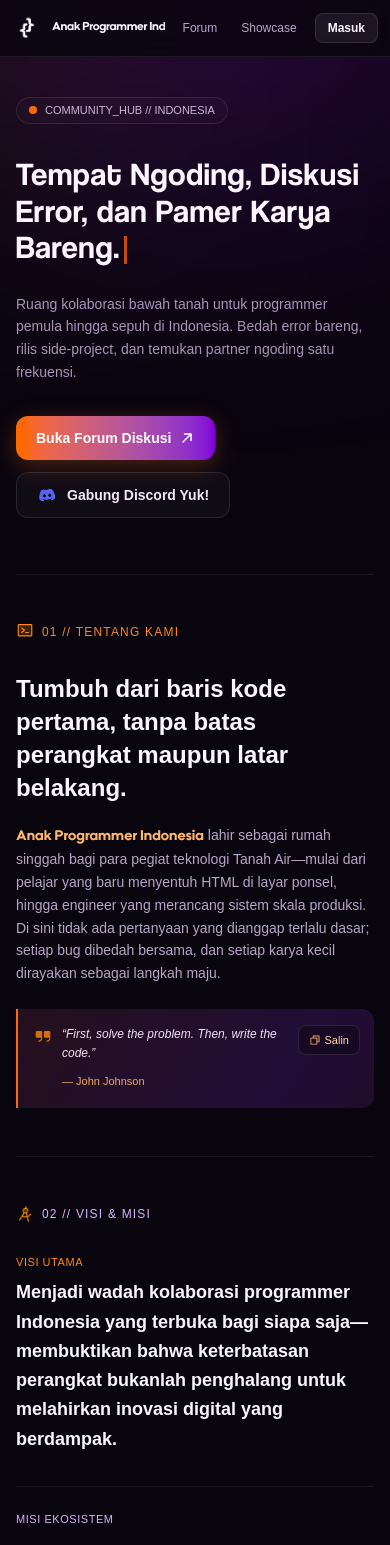
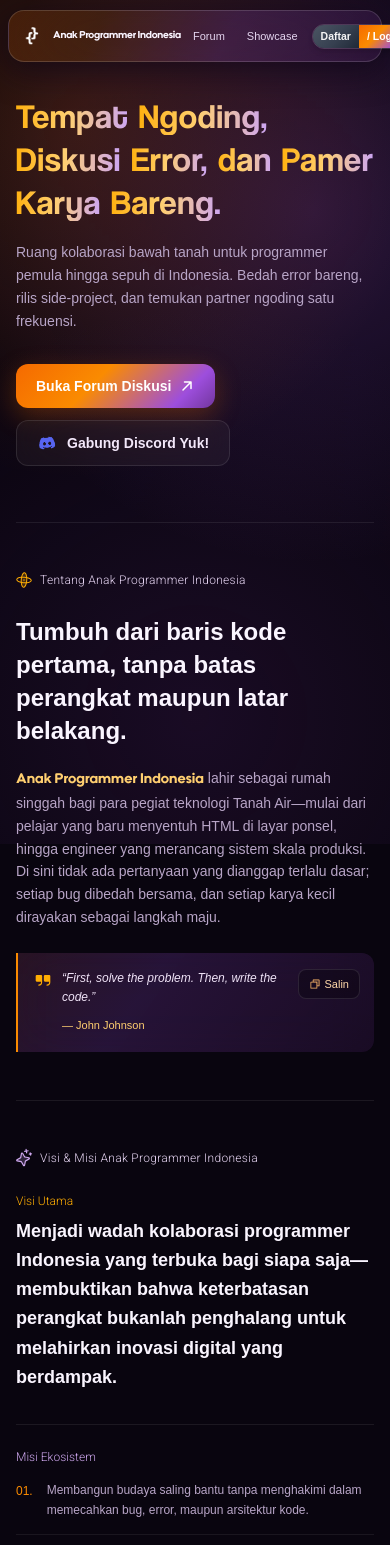
Before and after one commit to amotionwebsite/api-community-web, a Next.js app in the folder client/: page / in a window 390 px wide. Shown: the top 1545 px of the page. Built offline with nearby package versions, Linux system fonts and the light colour scheme.

Commit message:
feat: update navbar glassmorphism, palet orange-ungu, ikon rumah, dan font roboto

```diff
--- a/client/src/components/Navbar.js
+++ b/client/src/components/Navbar.js
@@ -4,10 +4,12 @@ import { useState, useEffect } from "react";
 import Link from "next/link";
 import { usePathname } from "next/navigation";
 import { motion, AnimatePresence } from "framer-motion";
+import { HouseLine } from "@phosphor-icons/react";
 
 export default function Navbar() {
   const pathname = usePathname();
   const [showBrandText, setShowBrandText] = useState(true);
+  const isSubPage = pathname !== "/";
 
   useEffect(() => {
     const cycleInterval = setInterval(() => {
@@ -23,27 +25,38 @@ export default function Navbar() {
   ];
 
   return (
-    <header className="sticky top-0 z-50 border-b border-white/[0.08] bg-[#09050f]/80 backdrop-blur-xl">
-      <div className="max-w-5xl mx-auto px-3 sm:px-5 h-14 sm:h-16 flex items-center justify-between gap-2">
-        <Link href="/" className="flex items-center gap-2 sm:gap-2.5 min-w-0 overflow-hidden">
+    <header className="sticky top-2.5 z-50 px-2 sm:px-5">
+      <div
+        style={{
+          backgroundImage:
+            "linear-gradient(115deg, rgba(245,106,0,0.16) 0%, rgba(250,139,1,0.10) 24%, rgba(157,78,221,0.18) 58%, rgba(114,54,157,0.22) 80%, rgba(70,30,92,0.34) 100%)",
+        }}
+        className="max-w-5xl mx-auto px-2.5 sm:px-4 h-13 sm:h-15 rounded-2xl border border-white/15 backdrop-blur-2xl shadow-[0_8px_32px_rgba(12,5,24,0.65)] flex items-center justify-between gap-1"
+      >
+        {/* Brand Logo + Nama Lengkap */}
+        <Link
+          href="/"
+          className="flex items-center gap-1.5 sm:gap-2 min-w-0 shrink-0"
+        >
           <motion.img
             src="/logoapi.png"
             alt="Logo Anak Programmer Indonesia"
-            whileHover={{ rotate: -8, scale: 1.06 }}
-            transition={{ type: "spring", stiffness: 350, damping: 18 }}
-            className="w-7 h-7 min-[380px]:w-8 min-[380px]:h-8 object-contain shrink-0"
+            whileHover={{ rotate: -8, scale: 1.07 }}
+            whileTap={{ scale: 0.94 }}
+            transition={{ type: "spring", stiffness: 360, damping: 18 }}
+            className="w-6 h-6 min-[380px]:w-7 min-[380px]:h-7 sm:w-8 sm:h-8 object-contain shrink-0"
           />
           <div className="overflow-hidden">
             <AnimatePresence mode="wait">
               {showBrandText && (
                 <motion.span
                   key="brand-text"
-                  initial={{ x: -180, opacity: 0 }}
+                  initial={{ x: -160, opacity: 0 }}
                   animate={{ x: 0, opacity: 1 }}
-                  exit={{ x: -180, opacity: 0 }}
-                  transition={{ duration: 0.6, ease: [0.22, 1, 0.36, 1] }}
+                  exit={{ x: -160, opacity: 0 }}
+                  transition={{ duration: 0.55, ease: [0.22, 1, 0.36, 1] }}
                   style={{ fontFamily: "var(--font-utendo), sans-serif" }}
-                  className="block text-[10.5px] min-[380px]:text-[11.5px] sm:text-[15px] tracking-tight text-[#faf5ff] whitespace-nowrap"
+                  className="block text-[9px] min-[375px]:text-[10px] min-[410px]:text-[11px] sm:text-sm tracking-tight text-[#faf5ff] whitespace-nowrap"
                 >
                   Anak Programmer Indonesia
                 </motion.span>
@@ -52,38 +65,89 @@ export default function Navbar() {
           </div>
         </Link>
 
-        <nav className="flex items-center gap-1 sm:gap-2 shrink-0">
+        {/* Navigasi */}
+        <nav className="flex items-center gap-1 min-[380px]:gap-1.5 sm:gap-2.5 shrink-0">
+          {/* Ikon Rumah Kembali ke Home saat di Sub-Halaman */}
+          <AnimatePresence>
+            {isSubPage && (
+              <motion.div
+                initial={{ scale: 0.6, opacity: 0, x: -6 }}
+                animate={{ scale: 1, opacity: 1, x: 0 }}
+                exit={{ scale: 0.6, opacity: 0, x: -6 }}
+                transition={{ type: "spring", stiffness: 380, damping: 22 }}
+              >
+                <Link
+                  href="/"
+                  title="Kembali ke Home"
+                  className="inline-flex items-center justify-center p-1.5 rounded-lg bg-white/[0.07] hover:bg-orange-500/25 border border-white/10 text-orange-200 hover:text-white transition"
+                >
+                  <motion.span
+                    whileHover={{ y: -1.5, scale: 1.1 }}
+                    whileTap={{ scale: 0.88 }}
+                    className="inline-flex"
+                  >
+                    <HouseLine weight="duotone" className="text-sm sm:text-base" />
+                  </motion.span>
+                </Link>
+              </motion.div>
+            )}
+          </AnimatePresence>
+
           {navLinks.map((item) => {
             const isActive = pathname === item.href;
             return (
               <Link
                 key={item.href}
                 href={item.href}
-                className={`relative px-2.5 py-1.5 text-[11px] min-[380px]:text-xs sm:text-sm font-medium transition-colors ${
-                  isActive ? "text-orange-300" : "text-[#b8a5c7] hover:text-white"
+                className="relative px-1.5 min-[380px]:px-2 py-1 text-[10px] min-[380px]:text-[11px] sm:text-sm font-medium transition-colors"
+              >
+                <motion.span
+                  whileTap={{ scale: 0.92 }}
+                  className={`inline-block ${
+                    isActive
+                      ? "text-[#FFAD03]"
+                      : "text-[#e4d5ef] hover:text-white"
                   }`}
                 >
                   {item.label}
+                </motion.span>
                 {isActive && (
                   <motion.span
-                    layoutId="nav-indicator"
-                    className="absolute left-2.5 right-2.5 -bottom-[13px] sm:-bottom-[17px] h-[2px] bg-gradient-to-r from-orange-400 to-purple-500"
+                    layoutId="nav-active-pill"
+                    transition={{ type: "spring", stiffness: 400, damping: 28 }}
+                    className="absolute inset-0 -z-10 rounded-lg bg-white/[0.09] border border-orange-300/25"
                   />
                 )}
               </Link>
             );
           })}
 
+          {/* Tombol Dual-Tone: Daftar (Abu-abu Gradasi) / Login (Orange-Ungu Gradasi) */}
+          <motion.div whileHover={{ scale: 1.03 }} whileTap={{ scale: 0.94 }}>
             <Link
               href="/login"
-            className={`ml-1 px-3 py-1.5 rounded-lg text-[11px] min-[380px]:text-xs sm:text-sm font-semibold transition-all ${
-              pathname === "/login"
-                ? "bg-orange-500 text-white"
-                : "bg-white/[0.07] hover:bg-orange-500/90 text-[#faf5ff] hover:text-white border border-white/10 hover:border-orange-400/50"
-            }`}
+              className="inline-flex items-center rounded-xl overflow-hidden border border-white/15 text-[9.5px] min-[380px]:text-[10.5px] sm:text-xs font-semibold shadow-md"
             >
-            Masuk
+              <span
+                style={{
+                  backgroundImage:
+                    "linear-gradient(135deg, #4b5563 0%, #374151 55%, #1f2937 100%)",
+                }}
+                className="px-1.5 min-[380px]:px-2 py-1 sm:py-1.5 text-zinc-100 whitespace-nowrap"
+              >
+                Daftar
+              </span>
+              <span
+                style={{
+                  backgroundImage:
+                    "linear-gradient(135deg, #F56A00 0%, #FA8B01 38%, #9D4EDD 78%, #72369D 100%)",
+                }}
+                className="px-1.5 min-[380px]:px-2 py-1 sm:py-1.5 text-white whitespace-nowrap"
+              >
+                / Login
+              </span>
             </Link>
+          </motion.div>
         </nav>
       </div>
     </header>
--- a/client/src/views/HomeView.js
+++ b/client/src/views/HomeView.js
@@ -8,33 +8,30 @@ import {
   Quotes,
   Copy,
   Check,
-  TerminalWindow,
-  CompassTool,
+  Atom,
   Sparkle,
 } from "@phosphor-icons/react";
 import Navbar from "../components/Navbar";
 import { MOTIVATIONAL_QUOTES } from "../data/quotes";
 
-const FULL_TEXT = "Tempat Ngoding, Diskusi Error, dan Pamer Karya Bareng.";
+const HEADLINE_WORDS = [
+  "Tempat",
+  "Ngoding,",
+  "Diskusi",
+  "Error,",
+  "dan",
+  "Pamer",
+  "Karya",
+  "Bareng.",
+];
 
 export default function HomeView() {
-  const [typedText, setTypedText] = useState("");
   const [quote, setQuote] = useState(MOTIVATIONAL_QUOTES[0]);
   const [copied, setCopied] = useState(false);
 
   useEffect(() => {
     const randomIndex = Math.floor(Math.random() * MOTIVATIONAL_QUOTES.length);
     setQuote(MOTIVATIONAL_QUOTES[randomIndex]);
-  }, []);
-
-  useEffect(() => {
-    let index = 0;
-    const interval = setInterval(() => {
-      index += 1;
-      setTypedText(FULL_TEXT.slice(0, index));
-      if (index >= FULL_TEXT.length) clearInterval(interval);
-    }, 58);
-    return () => clearInterval(interval);
   }, []);
 
   const handleCopyQuote = async () => {
@@ -55,78 +52,97 @@ export default function HomeView() {
 
   return (
     <div className="min-h-screen bg-[#09050f] text-[#f7f2fa] flex flex-col justify-between selection:bg-orange-500/35 selection:text-white relative overflow-x-hidden">
-      {/* Subtle Ambient Accent */}
+      {/* Ambient Mesh Glow */}
       <div className="pointer-events-none fixed inset-0 z-0">
-        <div className="absolute -top-40 left-1/2 -translate-x-1/2 w-[620px] h-[340px] rounded-full bg-gradient-to-r from-orange-600/20 via-purple-700/25 to-fuchsia-800/20 blur-[130px]" />
+        <div
+          style={{
+            backgroundImage:
+              "radial-gradient(circle at 20% 15%, rgba(245,106,0,0.18), transparent 45%), radial-gradient(circle at 80% 25%, rgba(157,78,221,0.22), transparent 50%), radial-gradient(circle at 50% 85%, rgba(70,30,92,0.28), transparent 55%)",
+          }}
+          className="absolute inset-0"
+        />
       </div>
 
       <Navbar />
 
-      <main className="relative z-10 max-w-5xl mx-auto w-full px-4 sm:px-5 pt-10 sm:pt-16 pb-20 flex-1">
-        {/* Live Status Pill */}
-        <motion.div
-          initial={{ opacity: 0, y: 10 }}
-          animate={{ opacity: 1, y: 0 }}
-          transition={{ duration: 0.45 }}
-          className="inline-flex items-center gap-2 px-3 py-1 rounded-full border border-white/[0.09] bg-white/[0.02] text-[11px] font-mono text-[#cbb6d9] mb-6"
+      <motion.main
+        initial={{ opacity: 0, y: 18 }}
+        animate={{ opacity: 1, y: 0 }}
+        transition={{ duration: 0.55, ease: [0.22, 1, 0.36, 1] }}
+        className="relative z-10 max-w-5xl mx-auto w-full px-4 sm:px-5 pt-11 sm:pt-16 pb-20 flex-1"
+      >
+        {/* Hero Heading Smooth Word-by-Word + Animasi Gradasi Orange-Ungu */}
+        <h1
+          style={{ fontFamily: "var(--font-coolvetica), sans-serif" }}
+          className="text-[34px] sm:text-[56px] font-normal tracking-wide leading-[1.15] mb-5 flex flex-wrap gap-x-2.5 sm:gap-x-3.5 gap-y-1"
         >
-          <span className="relative flex h-2 w-2">
-            <span className="animate-ping absolute inline-flex h-full w-full rounded-full bg-orange-400 opacity-75" />
-            <span className="relative inline-flex rounded-full h-2 w-2 bg-orange-500" />
-          </span>
-          <span>COMMUNITY_HUB // INDONESIA</span>
-        </motion.div>
-
-        {/* Hero Heading - Coolvetica */}
-        <div className="min-h-[125px] sm:min-h-[115px] mb-5 flex items-center">
-          <h1
-            style={{ fontFamily: "var(--font-coolvetica), sans-serif" }}
-            className="text-[32px] sm:text-[54px] font-normal tracking-wide leading-[1.14] text-[#faf5ff]"
-          >
-            {typedText}
+          {HEADLINE_WORDS.map((word, i) => (
             <motion.span
-              animate={{ opacity: [1, 0] }}
-              transition={{ duration: 0.7, repeat: Infinity }}
-              className="inline-block w-[3px] h-7 sm:h-11 bg-orange-500 ml-1 align-middle"
-            />
-          </h1>
-        </div>
+              key={word + i}
+              initial={{ opacity: 0, y: 22, filter: "blur(6px)" }}
+              animate={{
+                opacity: 1,
+                y: 0,
+                filter: "blur(0px)",
+                backgroundPosition: ["0% 50%", "100% 50%", "0% 50%"],
+              }}
+              transition={{
+                opacity: { duration: 0.65, delay: i * 0.08, ease: [0.22, 1, 0.36, 1] },
+                y: { duration: 0.7, delay: i * 0.08, ease: [0.22, 1, 0.36, 1] },
+                filter: { duration: 0.6, delay: i * 0.08 },
+                backgroundPosition: { duration: 7, repeat: Infinity, ease: "linear" },
+              }}
+              style={{
+                backgroundImage:
+                  "linear-gradient(90deg, #F56A00, #FFAD03, #FFCF70, #CEA7EE, #9D4EDD, #F56A00)",
+                backgroundSize: "260% 260%",
+              }}
+              className="inline-block bg-clip-text text-transparent"
+            >
+              {word}
+            </motion.span>
+          ))}
+        </h1>
 
         {/* Subheadline */}
         <motion.p
-          initial={{ opacity: 0, y: 12 }}
+          initial={{ opacity: 0, y: 14 }}
           animate={{ opacity: 1, y: 0 }}
-          transition={{ duration: 0.5, delay: 0.25 }}
-          className="text-[#a894b8] text-sm sm:text-base max-w-xl mb-8 leading-relaxed"
+          transition={{ duration: 0.6, delay: 0.45, ease: [0.22, 1, 0.36, 1] }}
+          className="text-[#b8a5c7] text-sm sm:text-base max-w-xl mb-8 leading-relaxed"
         >
           Ruang kolaborasi bawah tanah untuk programmer pemula hingga sepuh di
           Indonesia. Bedah error bareng, rilis side-project, dan temukan partner
           ngoding satu frekuensi.
         </motion.p>
 
-        {/* CTA Row */}
+        {/* CTA Buttons */}
         <motion.div
-          initial={{ opacity: 0, y: 12 }}
+          initial={{ opacity: 0, y: 14 }}
           animate={{ opacity: 1, y: 0 }}
-          transition={{ duration: 0.5, delay: 0.35 }}
+          transition={{ duration: 0.6, delay: 0.55 }}
           className="flex flex-wrap items-center gap-3 pb-14 border-b border-white/[0.08]"
         >
-          <motion.div whileHover={{ y: -2 }} whileTap={{ scale: 0.97 }}>
+          <motion.div whileHover={{ y: -2, scale: 1.02 }} whileTap={{ scale: 0.96 }}>
             <Link
               href="/forum"
-              className="inline-flex items-center gap-2 px-5 py-3 rounded-xl bg-gradient-to-r from-orange-500 to-purple-700 text-white text-sm font-semibold shadow-[0_6px_24px_rgba(249,115,22,0.28)] hover:brightness-110 transition"
+              style={{
+                backgroundImage:
+                  "linear-gradient(135deg, #F56A00 0%, #FA8B01 40%, #9D4EDD 82%, #72369D 100%)",
+              }}
+              className="inline-flex items-center gap-2 px-5 py-3 rounded-xl text-white text-sm font-semibold shadow-[0_8px_26px_rgba(245,106,0,0.28)] hover:brightness-110 transition"
             >
               <span>Buka Forum Diskusi</span>
               <ArrowUpRight weight="bold" className="text-base" />
             </Link>
           </motion.div>
 
-          <motion.div whileHover={{ y: -2 }} whileTap={{ scale: 0.97 }}>
+          <motion.div whileHover={{ y: -2, scale: 1.02 }} whileTap={{ scale: 0.96 }}>
             <a
               href="https://discord.gg/7A5qtTpYT"
               target="_blank"
               rel="noopener noreferrer"
-              className="inline-flex items-center gap-2.5 px-5 py-3 rounded-xl bg-white/[0.03] hover:bg-[#5865F2]/15 border border-white/[0.1] hover:border-[#5865F2]/50 text-[#f3e8fa] text-sm font-semibold transition"
+              className="inline-flex items-center gap-2.5 px-5 py-3 rounded-xl bg-white/[0.04] hover:bg-[#5865F2]/20 border border-white/[0.1] hover:border-[#5865F2]/50 text-[#f3e8fa] text-sm font-semibold backdrop-blur-xl transition"
             >
               <motion.img
                 src="/discordlogo.png"
@@ -140,17 +156,23 @@ export default function HomeView() {
           </motion.div>
         </motion.div>
 
-        {/* Editorial Section 01: Tentang */}
-        <section className="py-12 border-b border-white/[0.08] grid grid-cols-1 md:grid-cols-12 gap-6 md:gap-10">
+        {/* Section: Tentang Anak Programmer Indonesia (Font Roboto Tipis + Ikon React Smooth) */}
+        <section className="py-12 border-b border-white/[0.08] grid grid-cols-1 md:grid-cols-12 gap-5 md:gap-10">
           <div className="md:col-span-4">
-            <div className="inline-flex items-center gap-2 text-xs font-mono uppercase tracking-widest text-orange-400">
+            <div className="inline-flex items-center gap-2 text-xs text-orange-300/95">
               <motion.span
-                animate={{ y: [0, -2, 0] }}
-                transition={{ duration: 2.4, repeat: Infinity, ease: "easeInOut" }}
+                animate={{ rotate: 360 }}
+                transition={{ duration: 9, repeat: Infinity, ease: "linear" }}
+                className="inline-flex items-center justify-center text-base text-[#FFAD03]"
               >
-                <TerminalWindow weight="duotone" className="text-lg" />
+                <Atom weight="duotone" />
               </motion.span>
-              <span>01 // Tentang Kami</span>
+              <span
+                style={{ fontFamily: "var(--font-roboto), sans-serif" }}
+                className="font-light tracking-wide text-xs sm:text-[13px] text-[#e6d5f2]"
+              >
+                Tentang Anak Programmer Indonesia
+              </span>
             </div>
           </div>
 
@@ -162,7 +184,7 @@ export default function HomeView() {
             <p className="text-sm sm:text-base text-[#b8a5c7] leading-relaxed">
               <span
                 style={{ fontFamily: "var(--font-utendo), sans-serif" }}
-                className="text-orange-300"
+                className="text-[#FFCF70]"
               >
                 Anak Programmer Indonesia
               </span>{" "}
@@ -173,27 +195,27 @@ export default function HomeView() {
               dan setiap karya kecil dirayakan sebagai langkah maju.
             </p>
 
-            {/* Editorial Blockquote dengan Animated Gradient Bar & Copy Button */}
+            {/* Quotes dengan Animated Gradient & Tombol Salin */}
             <motion.div
               animate={{ backgroundPosition: ["0% 50%", "100% 50%", "0% 50%"] }}
               transition={{ duration: 7, repeat: Infinity, ease: "easeInOut" }}
               style={{
                 backgroundImage:
-                  "linear-gradient(125deg, rgba(249,115,22,0.12), rgba(147,51,234,0.18), rgba(249,115,22,0.08))",
-                backgroundSize: "220% 220%",
+                  "linear-gradient(125deg, rgba(245,106,0,0.14), rgba(157,78,221,0.20), rgba(70,30,92,0.24), rgba(250,139,1,0.12))",
+                backgroundSize: "230% 230%",
               }}
-              className="mt-6 pl-4 sm:pl-5 pr-3.5 py-4 border-l-2 border-orange-500 rounded-r-xl flex items-start justify-between gap-3"
+              className="mt-6 pl-4 sm:pl-5 pr-3.5 py-4 border-l-2 border-[#FA8B01] rounded-r-xl flex items-start justify-between gap-3 backdrop-blur-xl"
             >
               <div className="flex items-start gap-2.5">
                 <Quotes
                   weight="fill"
-                  className="text-lg text-orange-400/80 shrink-0 mt-0.5"
+                  className="text-lg text-[#FFAD03] shrink-0 mt-0.5"
                 />
                 <div>
                   <p className="text-xs sm:text-sm italic text-[#efe3f7] leading-relaxed mb-1">
                     &ldquo;{quote.text}&rdquo;
                   </p>
-                  <span className="text-[11px] font-mono text-orange-300/90">
+                  <span className="text-[11px] font-mono text-[#FFCF70]">
                     — {quote.author}
                   </span>
                 </div>
@@ -240,23 +262,35 @@ export default function HomeView() {
           </div>
         </section>
 
-        {/* Editorial Section 02: Visi & Misi */}
-        <section className="pt-12 grid grid-cols-1 md:grid-cols-12 gap-6 md:gap-10">
+        {/* Section: Visi & Misi Anak Programmer Indonesia (Font Roboto Tipis + Ikon Smooth) */}
+        <section className="pt-12 grid grid-cols-1 md:grid-cols-12 gap-5 md:gap-10">
           <div className="md:col-span-4">
-            <div className="inline-flex items-center gap-2 text-xs font-mono uppercase tracking-widest text-purple-300">
+            <div className="inline-flex items-center gap-2 text-xs">
               <motion.span
-                animate={{ rotate: [0, 12, -12, 0] }}
-                transition={{ duration: 4, repeat: Infinity, ease: "easeInOut" }}
+                animate={{
+                  scale: [1, 1.2, 1],
+                  rotate: [0, 10, -10, 0],
+                }}
+                transition={{ duration: 3.5, repeat: Infinity, ease: "easeInOut" }}
+                className="inline-flex items-center justify-center text-base text-[#CEA7EE]"
               >
-                <CompassTool weight="duotone" className="text-lg text-orange-400" />
+                <Sparkle weight="duotone" />
               </motion.span>
-              <span>02 // Visi &amp; Misi</span>
+              <span
+                style={{ fontFamily: "var(--font-roboto), sans-serif" }}
+                className="font-light tracking-wide text-xs sm:text-[13px] text-[#e6d5f2]"
+              >
+                Visi &amp; Misi Anak Programmer Indonesia
+              </span>
             </div>
           </div>
 
           <div className="md:col-span-8 space-y-8">
             <div>
-              <span className="block text-[11px] font-mono uppercase tracking-wider text-orange-400 mb-2">
+              <span
+                style={{ fontFamily: "var(--font-roboto), sans-serif" }}
+                className="block font-light text-xs text-[#FFAD03] mb-2"
+              >
                 Visi Utama
               </span>
               <p className="text-lg sm:text-xl font-semibold text-[#faf5ff] leading-relaxed">
@@ -267,7 +301,10 @@ export default function HomeView() {
             </div>
 
             <div className="border-t border-white/[0.08] pt-6">
-              <span className="block text-[11px] font-mono uppercase tracking-wider text-purple-300 mb-4">
+              <span
+                style={{ fontFamily: "var(--font-roboto), sans-serif" }}
+                className="block font-light text-xs text-[#CEA7EE] mb-4"
+              >
                 Misi Ekosistem
               </span>
 
@@ -290,7 +327,7 @@ export default function HomeView() {
                     key={misi.num}
                     className="py-3.5 first:pt-0 last:pb-0 flex items-start gap-3.5"
                   >
-                    <span className="font-mono text-xs text-orange-400/90 pt-0.5 shrink-0">
+                    <span className="font-mono text-xs text-[#FA8B01] pt-0.5 shrink-0">
                       {misi.num}.
                     </span>
                     <p className="text-xs sm:text-sm text-[#b8a5c7] leading-relaxed">
@@ -302,7 +339,7 @@ export default function HomeView() {
             </div>
           </div>
         </section>
-      </main>
+      </motion.main>
 
       <footer className="relative z-10 border-t border-white/[0.08] py-6 px-4 text-center text-xs font-mono text-[#887499]">
         © 2026{" "}
```
Also changed, not shown: client/src/app/layout.js (+10 -2 lines), client/src/views/ForumView.js (+26 -26 lines), client/src/views/LoginView.js (+20 -21 lines), client/src/views/ShowcaseView.js (+14 -17 lines). Lines whose indentation alone changed are shown as unchanged.
